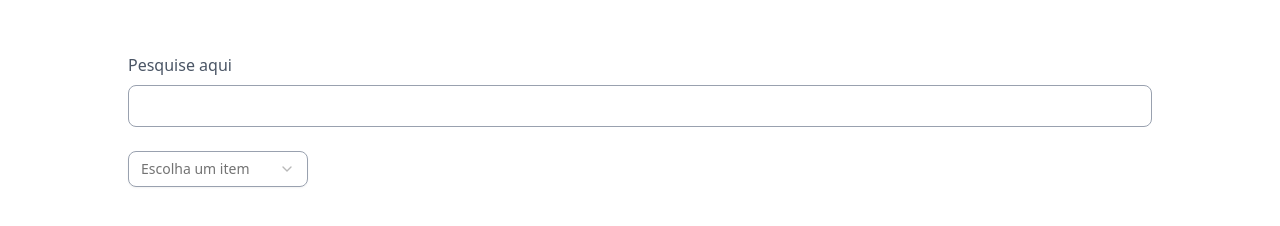
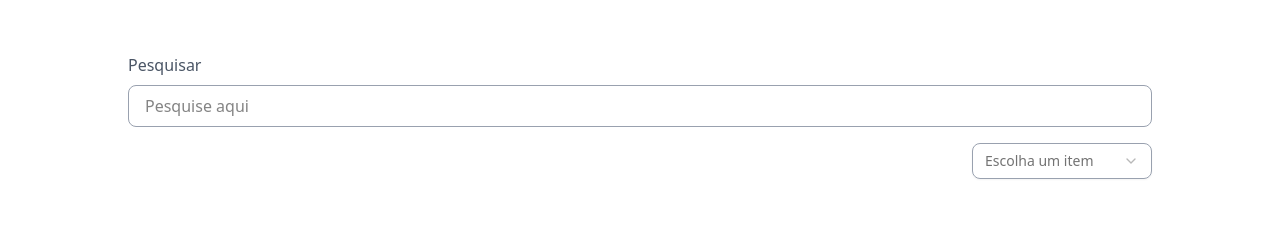
Before and after one commit to mundoinovador/portal-da-infra-0.2, an Astro site: page /produtos in a window 1280 px wide. Shown: the part 80-306 px from the top of the page. Built offline with nearby package versions, Linux system fonts and the light colour scheme; Astro itself is replaced by a stand-in of ours.

Commit message:
ajuste nos filtros de produtos

```diff
--- a/src/components/react/FormProduct.tsx
+++ b/src/components/react/FormProduct.tsx
@@ -3,13 +3,14 @@ function FormProduct() {
     <form className="flex flex-col w-full gap-4 items-center">
       <div className="input-form-container">
         <label htmlFor="search-product-input" className="label-form">
-          Pesquise aqui
+          Pesquisar
         </label>
         <input
           className="input-search"
           type="text"
           name="search-product-input"
           id="search-product-input"
+          placeholder="Pesquise aqui"
         />
       </div>
     </form>
--- a/src/components/react/SelectFilter.tsx
+++ b/src/components/react/SelectFilter.tsx
@@ -13,7 +13,7 @@ export function SelectFilter() {
   const [typeSelected, setTypeSelected] = React.useState("");
 
   return (
-    <div className="flex flex-col gap-[1rem] w-full">
+    <div className="flex flex-col gap-[1rem]">
       <Select
         onValueChange={(value) => {
           setTypeSelected(value);
--- a/src/pages/produtos.astro
+++ b/src/pages/produtos.astro
@@ -9,9 +9,12 @@ import {SelectFilter} from "@components/react/SelectFilter"
     <Header typeHeader="header-normal" />
 
     <main class="py-[2rem]">
-        <div class="flex flex-col items-center w-full px-[10%] gap-[1.5rem]">
+        <div class="flex flex-col items-center w-full px-[10%] gap-[1rem]">
             <FormProduct client:load />
-            <SelectFilter client:load />
+
+            <div class="w-full flex justify-end">
+                <SelectFilter client:load />
+            </div>
         </div>
     </main>
 </Base>
```
